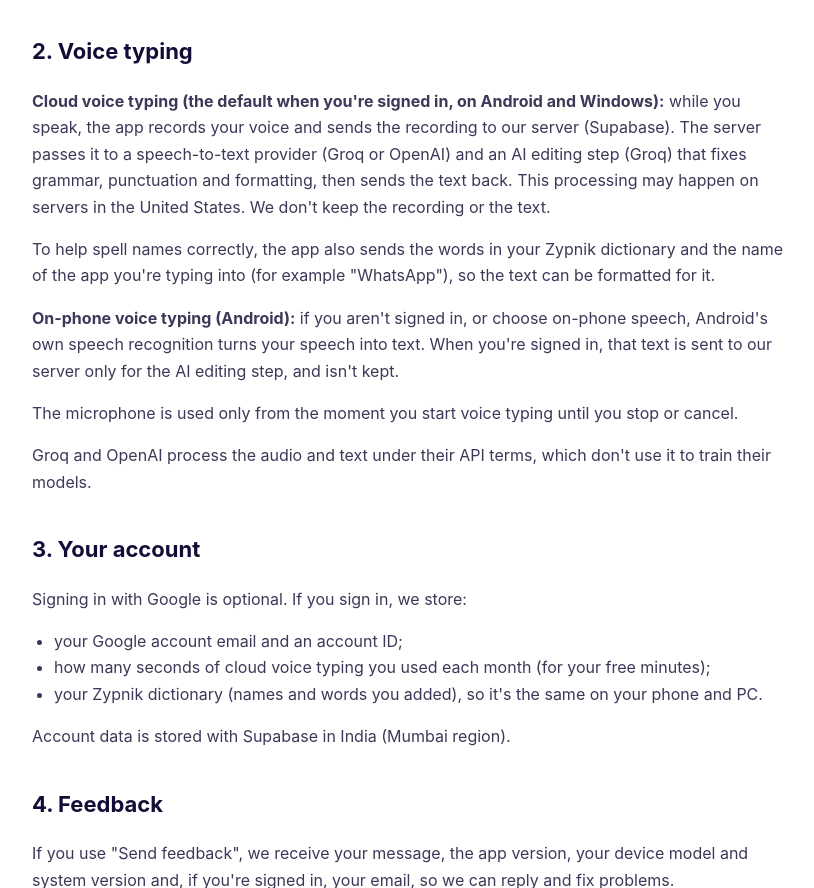
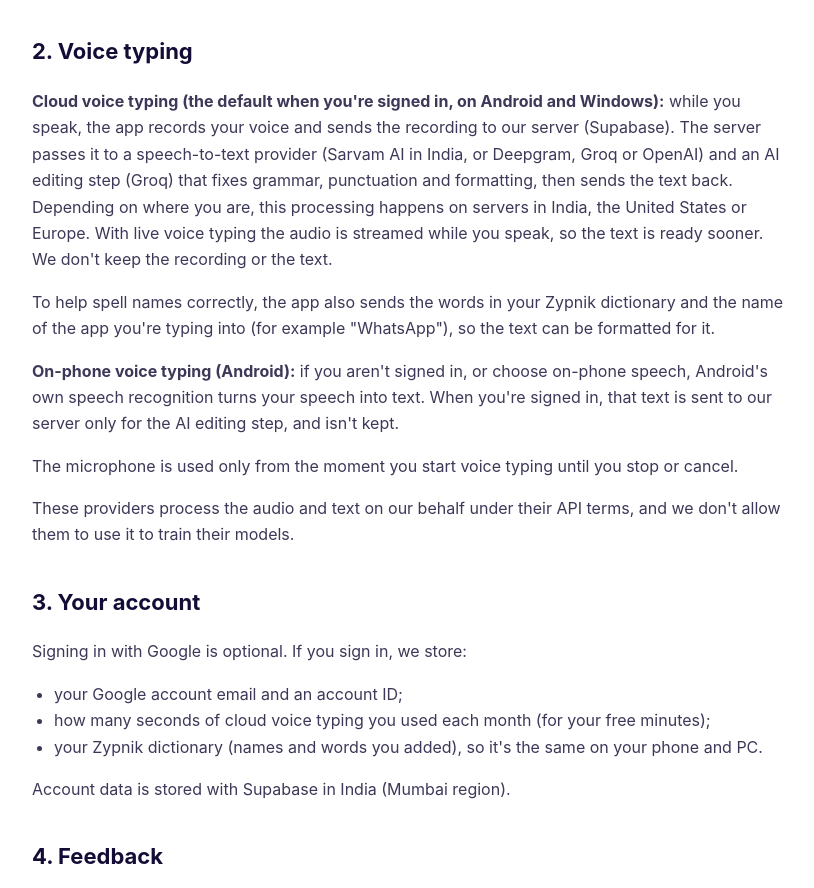
Before and after one commit to biotecnika/zypnik-site, a plain HTML site: page privacy.html in a window 1280 px wide. Shown: the part 1094-1982 px from the top of the page, without its empty margins (228-1042 px from the left). Drawn offline with Linux system fonts and the light colour scheme.

Commit message:
Privacy: live voice typing providers and regions
Co-Authored-By: Claude Opus 5.5 <noreply@anthropic.com>
Claude-Session: https://claude.ai/code/session_01RDTsnatt33wvE2CJGEjUR3

```diff
--- a/privacy.html
+++ b/privacy.html
@@ -25,11 +25,11 @@
 <p>Zypnik never reads anything between swipes, never records your screen, never reads password fields, and never taps or changes anything in other apps, except typing your spoken words into the box you chose. None of this screen content is sent to us.</p>
 
 <h2>2. Voice typing</h2>
-<p><b>Cloud voice typing (the default when you're signed in, on Android and Windows):</b> while you speak, the app records your voice and sends the recording to our server (Supabase). The server passes it to a speech-to-text provider (Groq or OpenAI) and an AI editing step (Groq) that fixes grammar, punctuation and formatting, then sends the text back. This processing may happen on servers in the United States. We don't keep the recording or the text.</p>
+<p><b>Cloud voice typing (the default when you're signed in, on Android and Windows):</b> while you speak, the app records your voice and sends the recording to our server (Supabase). The server passes it to a speech-to-text provider (Sarvam AI in India, or Deepgram, Groq or OpenAI) and an AI editing step (Groq) that fixes grammar, punctuation and formatting, then sends the text back. Depending on where you are, this processing happens on servers in India, the United States or Europe. With live voice typing the audio is streamed while you speak, so the text is ready sooner. We don't keep the recording or the text.</p>
 <p>To help spell names correctly, the app also sends the words in your Zypnik dictionary and the name of the app you're typing into (for example "WhatsApp"), so the text can be formatted for it.</p>
 <p><b>On-phone voice typing (Android):</b> if you aren't signed in, or choose on-phone speech, Android's own speech recognition turns your speech into text. When you're signed in, that text is sent to our server only for the AI editing step, and isn't kept.</p>
 <p>The microphone is used only from the moment you start voice typing until you stop or cancel.</p>
-<p>Groq and OpenAI process the audio and text under their API terms, which don't use it to train their models.</p>
+<p>These providers process the audio and text on our behalf under their API terms, and we don't allow them to use it to train their models.</p>
 
 <h2>3. Your account</h2>
 <p>Signing in with Google is optional. If you sign in, we store:</p>
```
